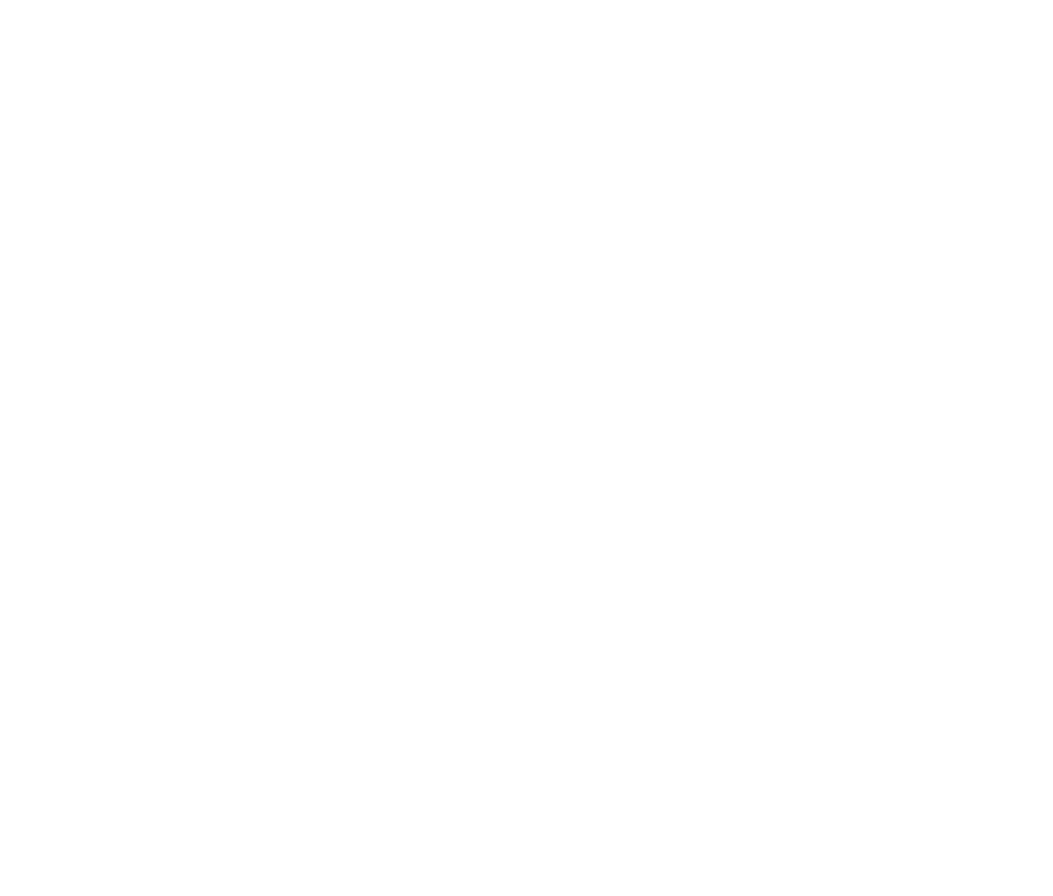
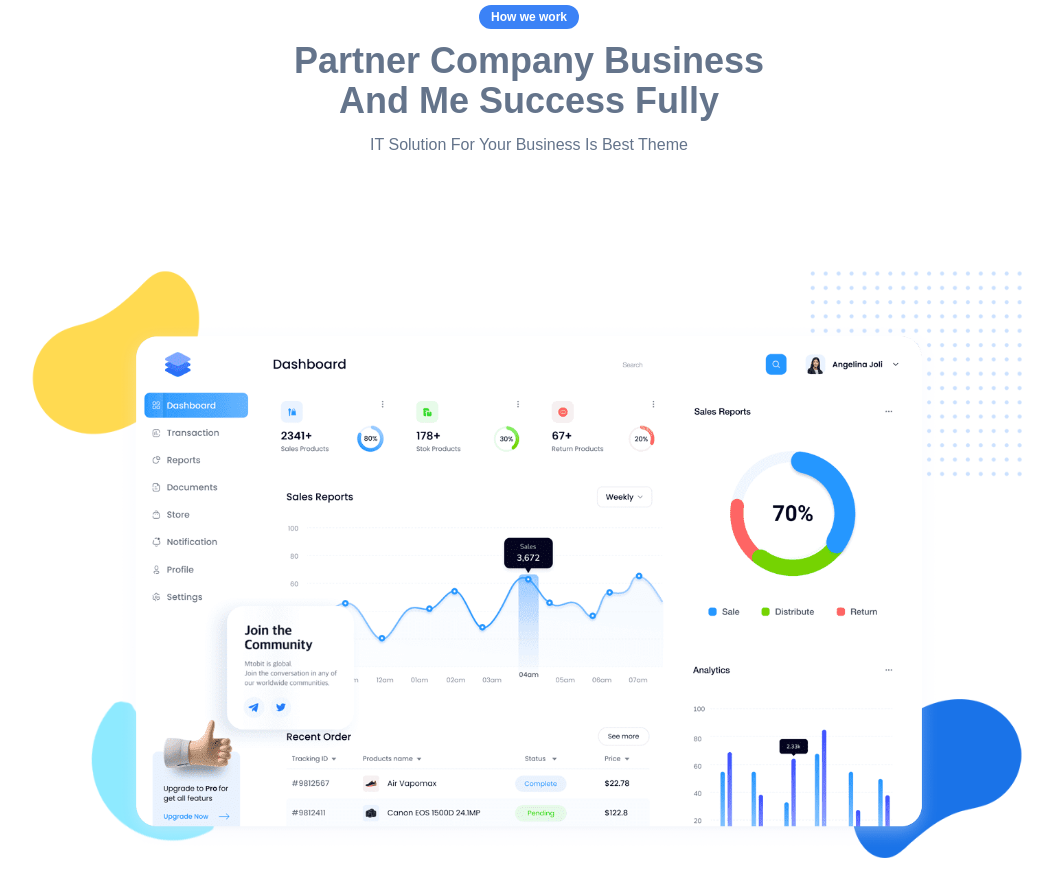
Before and after one commit to konishiyama/afinmarkets, a Next.js app: page /en in a window 1280 px wide. Shown: the part 680-1576 px from the top of the page, without its empty margins (111-1164 px from the left). Built offline with nearby package versions, Linux system fonts and the light colour scheme.

Commit message:
Product base

```diff
--- a/src/app/[lang]/components/Cover.tsx
+++ b/src/app/[lang]/components/Cover.tsx
@@ -24,7 +24,7 @@ interface CoverProps {
 const Cover: NextPage<CoverProps> = ({ cover_props, lang }) => {
   return (
     <Layout>
-      <SectionContainer>
+      <div className="flex flex-wrap items-center -mx-3 xl:px-16">
         <div className="w-full lg:w-1/2 px-3">
           <div className="max-w-lg lg:max-w-md mx-auto lg:mx-0 mb-8 text-center lg:text-left">
             <h2 className="text-3xl lg:text-5xl mb-4 font-bold font-heading wow animate__animated animate__fadeIn">
@@ -65,7 +65,7 @@ const Cover: NextPage<CoverProps> = ({ cover_props, lang }) => {
             />
           </div>
         </div>
-      </SectionContainer>
+      </div>
     </Layout>
   );
 };
--- a/src/app/[lang]/components/Product.tsx
+++ b/src/app/[lang]/components/Product.tsx
@@ -0,0 +1,62 @@
+"use client";
+
+import { NextPage } from "next";
+import Link from "next/link";
+import Image from "next/image";
+import { type Locale } from "../../../i18n-config";
+import Layout from "./Layout";
+import SectionContainer from "./SectionContainer";
+import productBgImage from "/public/images/pattern.png";
+import chartImage from "/public/images/dashboard.png";
+
+interface Dictionary {
+  Product: string;
+  Features: string;
+  Team: string;
+  JoinUs: string;
+}
+
+interface ProductProps {
+  product_props: Dictionary;
+  lang: Locale;
+}
+
+const Product: NextPage<ProductProps> = ({ product_props, lang }) => {
+  return (
+    <Layout>
+      <SectionContainer>
+        <div className="max-w-lg mx-auto mb-20 text-center">
+          <span className="inline-block text-xs py-1 px-3 text-white font-semibold bg-blue rounded-xl wow animate__animated animate__fadeIn">
+            How we work
+          </span>
+          <h2 className="my-3 text-3xl md:text-4xl text-blueGray font-bold font-heading wow animate__animated animate__fadeIn">
+            Partner Company Business And Me Success Fully
+          </h2>
+          <p className="text-blueGray wow animate__animated animate__fadeIn">
+            IT Solution For Your Business Is Best Theme
+          </p>
+        </div>
+        <div className="relative max-w-6xl mt-16 md:mt-8 mb-8 mx-auto">
+          <Image src={productBgImage} alt="Afin Tech Logo" className="" />
+          <div
+            className="absolute"
+            style={{
+              top: "9%",
+              left: "14%",
+              width: "72%",
+              height: "66%",
+            }}
+          >
+            <Image
+              src={chartImage}
+              alt="Afin Tech Logo"
+              className="jump rounded wow animate__animated animate__fadeIn"
+            />
+          </div>
+        </div>
+      </SectionContainer>
+    </Layout>
+  );
+};
+
+export default Product;
--- a/src/app/[lang]/components/SectionContainer.tsx
+++ b/src/app/[lang]/components/SectionContainer.tsx
@@ -6,6 +6,8 @@ export default function SectionContainer({
   children: React.ReactNode;
 }) {
   return (
-    <div className="flex flex-wrap items-center -mx-3 xl:px-16">{children}</div>
+    <div className="flex flex-wrap items-center -mx-3 xl:px-16 py-12 md:pt-20 md:pb-12">
+      {children}
+    </div>
   );
 }
--- a/src/app/[lang]/page.tsx
+++ b/src/app/[lang]/page.tsx
@@ -3,6 +3,7 @@ import { Locale } from "../../i18n-config";
 import LocaleSwitcher from "./components/LocaleSwitcher";
 import Header from "./components/Header";
 import Cover from "./components/Cover";
+import Product from "./components/Product";
 
 export default async function IndexPage({
   params: { lang },
@@ -15,6 +16,7 @@ export default async function IndexPage({
     <main>
       <Header header_props={dictionary.header_props} lang={lang} />
       <Cover cover_props={dictionary.cover_props} lang={lang} />
+      <Product product_props={dictionary.product_props} lang={lang} />
       <br></br>
       <br></br>
       <br></br>
--- a/src/dictionaries/en.json
+++ b/src/dictionaries/en.json
@@ -10,5 +10,11 @@
     "Features": "特徴",
     "Team": "チーム",
     "JoinUs": "コンタクト"
+  },
+  "product_props": {
+    "Product": "概要",
+    "Features": "特徴",
+    "Team": "チーム",
+    "JoinUs": "コンタクト"
   }
 }
--- a/src/dictionaries/ja.json
+++ b/src/dictionaries/ja.json
@@ -10,5 +10,11 @@
     "Features": "特徴",
     "Team": "チーム",
     "JoinUs": "コンタクト"
+  },
+  "product_props": {
+    "Product": "概要",
+    "Features": "特徴",
+    "Team": "チーム",
+    "JoinUs": "コンタクト"
   }
 }
--- a/src/dictionaries/ko.json
+++ b/src/dictionaries/ko.json
@@ -10,5 +10,11 @@
     "Features": "特徴",
     "Team": "チーム",
     "JoinUs": "コンタクト"
+  },
+  "product_props": {
+    "Product": "概要",
+    "Features": "特徴",
+    "Team": "チーム",
+    "JoinUs": "コンタクト"
   }
 }
--- a/src/dictionaries/zh.json
+++ b/src/dictionaries/zh.json
@@ -10,5 +10,11 @@
     "Features": "特徴",
     "Team": "チーム",
     "JoinUs": "コンタクト"
+  },
+  "product_props": {
+    "Product": "概要",
+    "Features": "特徴",
+    "Team": "チーム",
+    "JoinUs": "コンタクト"
   }
 }
```
Also changed, not shown: public/images/dashboard.png (added).
